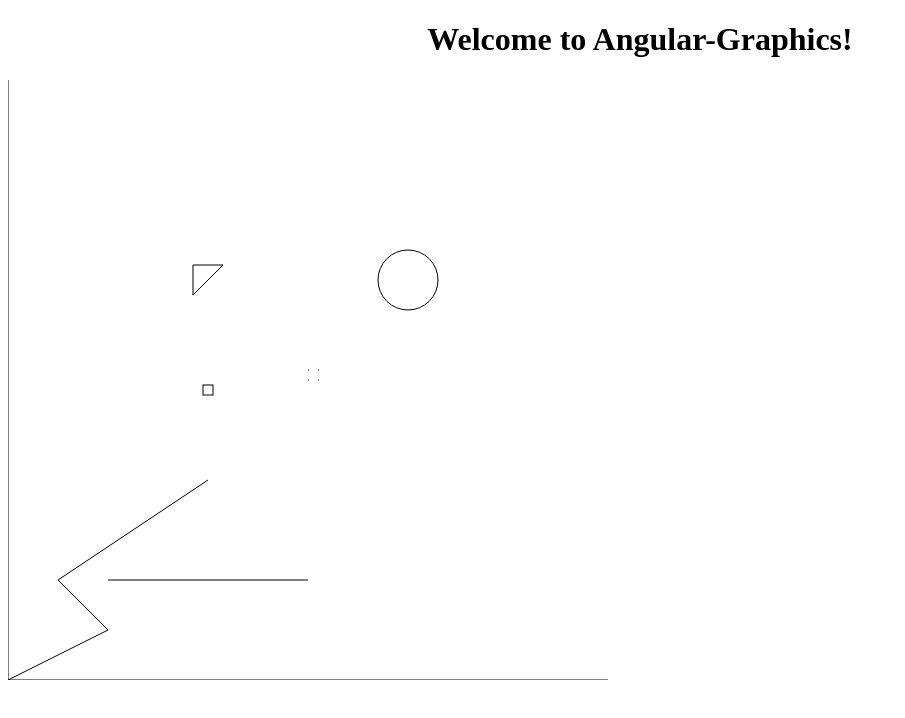
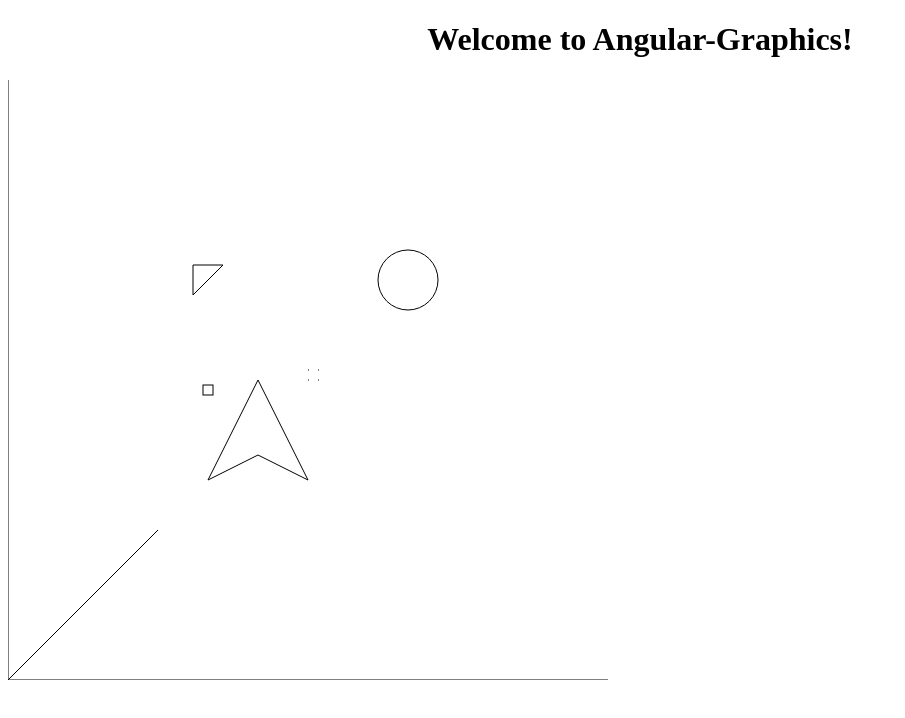
Before and after one commit to SpilledMilkCOM/Angular-Graphics, an Angular app: page / in a window 1280 px wide. Shown: the top 718 px of the page, without its empty margins (0-905 px from the left). Built offline with nearby package versions, Linux system fonts and the light colour scheme.

Commit message:
Added spacewar space ship.

```diff
--- a/src/app/components/drawing/drawing.component.ts
+++ b/src/app/components/drawing/drawing.component.ts
@@ -37,12 +37,12 @@ export class DrawingComponent implements OnInit {
 
         var lines = new Lines();
 
-        lines.addPoint(new Point(0, 0));
-        lines.addPoint(new Point(100, 50));
-        lines.addPoint(new Point(50, 100));
         lines.addPoint(new Point(200, 200));
+        lines.addPoint(new Point(250, 300));
+        lines.addPoint(new Point(300, 200));
+        lines.addPoint(new Point(250, 225));
 
-        var drawLines = new DrawLines(lines);
+        var drawLines = new DrawLines(lines, closedLoop);
         var drawViewport = new DrawViewport(this.context);
         var drawWorld = new DrawWorld(null, drawViewport);
 
@@ -52,7 +52,7 @@ export class DrawingComponent implements OnInit {
 
         // Test individual lines.
 
-        drawWorld.addElement(new DrawLine(new Line(new Point(100, 100), new Point(300, 100))));
+        drawWorld.addElement(new DrawLine(new Line(new Point(0, 0), new Point(150, 150))));
         drawWorld.addElement(new DrawLine(new Line(new Point(0, 0), new Point(drawViewport.size.width, 0))));
         drawWorld.addElement(new DrawLine(new Line(new Point(0, 0), new Point(0, drawViewport.size.height))));
 
```
